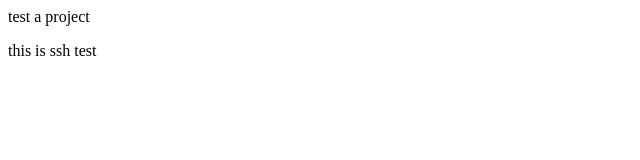
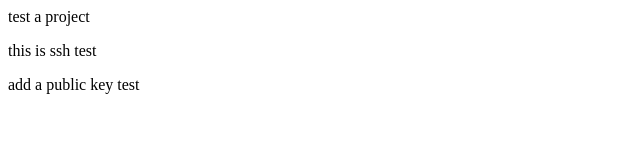
Before and after one commit to Mryszhang/Test, a plain HTML site: page index.html in a window 1280 px wide. Shown: the whole page, without its empty margins (0-640 px from the left). Drawn offline with Linux system fonts and the light colour scheme.

Commit message:
add a public key test again

```diff
--- a/index.html
+++ b/index.html
@@ -9,5 +9,6 @@
 <body>
     <div> test a project</div>
     <p>this is ssh test</p>
+    <p> add a public key test</p>
 </body>
 </html>
```
